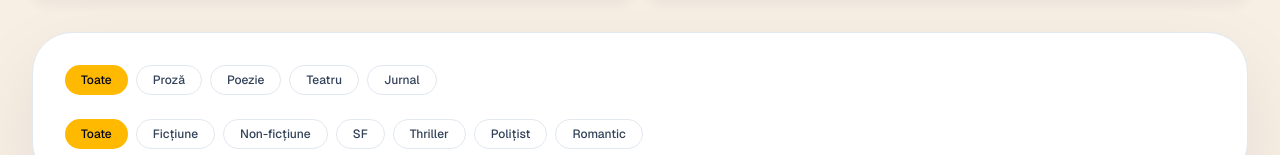
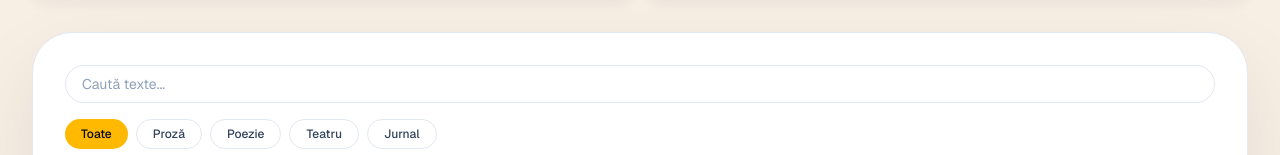
Before and after one commit to magique99/lit-app, a Next.js app: page / in a window 1280 px wide. Shown: the part 611-766 px from the top of the page. Built offline with nearby package versions, Linux system fonts and the light colour scheme; no server answers; the database is empty.

Commit message:
update UX

```diff
--- a/app/page.tsx
+++ b/app/page.tsx
@@ -40,6 +40,7 @@ export default function HomePage() {
   const [topViewedPosts, setTopViewedPosts] = useState<PostWithProfile[]>([]);
   const [filterType, setFilterType] = useState("");
   const [filterGenre, setFilterGenre] = useState("");
+  const [searchQuery, setSearchQuery] = useState("");
 
   const totalLikes = useMemo(
     () => Object.values(likeCounts).reduce((sum, count) => sum + count, 0),
@@ -150,6 +151,9 @@ export default function HomePage() {
     if (filterGenre && filterGenre !== "Toate") {
       query = query.eq("genre", filterGenre);
     }
+    if (searchQuery) {
+      query = query.or(`title.ilike.%${searchQuery}%,content.ilike.%${searchQuery}%`);
+    }
 
     const { data, error } = await query;
 
@@ -232,7 +236,7 @@ console.log("PROFILES QUERY - requested:", userIds.length, "got:", profilesData?
 
     loadingRef.current = false;
     setLoading(false);
-  }, [hasMore, page, filterType, filterGenre]);
+  }, [hasMore, page, filterType, filterGenre, searchQuery]);
 
   useEffect(() => {
     queueMicrotask(() => {
@@ -252,6 +256,13 @@ console.log("PROFILES QUERY - requested:", userIds.length, "got:", profilesData?
     setHasMore(true);
     if (type) setFilterType(type);
     if (genre) setFilterGenre(genre);
+  };
+
+  const handleSearch = (query: string) => {
+    setSearchQuery(query);
+    setPosts([]);
+    setPage(0);
+    setHasMore(true);
   };
 
   async function loadTopPosts() {
@@ -559,6 +570,15 @@ console.log("PROFILES QUERY - requested:", userIds.length, "got:", profilesData?
 
 {/* FILTERS */}
          <div className="mt-8 rounded-[2.5rem] border border-slate-200 bg-white p-8 shadow-[0_30px_80px_rgba(15,23,42,0.08)]">
+           <div className="mb-4">
+             <input
+               type="text"
+               placeholder="Caută texte..."
+               value={searchQuery}
+               onChange={(e) => handleSearch(e.target.value)}
+               className="w-full rounded-full border border-slate-200 bg-white px-4 py-2 text-sm text-slate-700 placeholder-slate-400 focus:border-amber-400 focus:outline-none"
+             />
+           </div>
            <div className="flex flex-col gap-6">
              <div>
                <div className="flex flex-wrap gap-2">
--- a/components/Navbar.tsx
+++ b/components/Navbar.tsx
@@ -25,7 +25,7 @@ export default function Navbar() {
 
   useEffect(() => {
     let ignore = false;
-    let profileChannel: any = null;
+    const profileChannel: any = null;
 
     async function loadUser() {
       const { data } = await supabase.auth.getUser();
```
Lines whose indentation alone changed are shown as unchanged.
